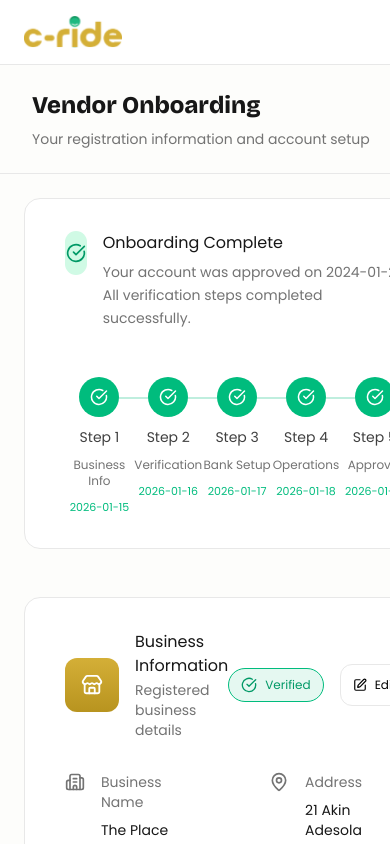
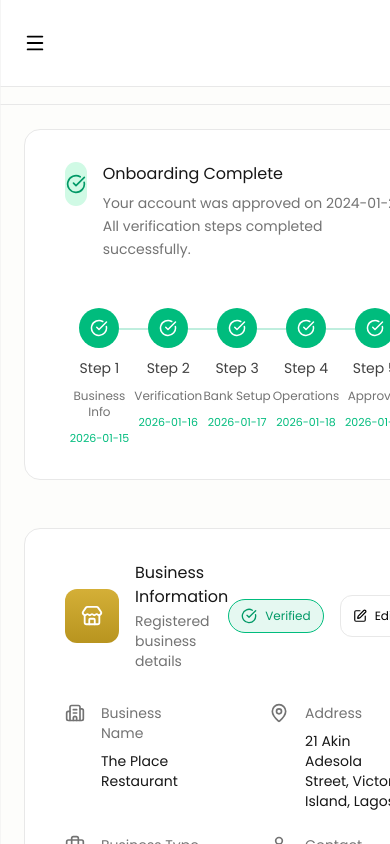
Before and after one commit to C-Ride-Albacorre/frontend-nextjs, a Next.js app: page /vendor/dashboard in a window 390 px wide. Shown: the top 844 px of the page. Built offline with nearby package versions, Linux system fonts and the light colour scheme.

Commit message:
refactor: improve layout structure and styling in onboarding components

```diff
--- a/app/vendor/dashboard/layout.tsx
+++ b/app/vendor/dashboard/layout.tsx
@@ -2,6 +2,7 @@
 
 import { useState } from 'react';
 import Sidebar from '@/features/vendor-dashboard/layout/sidebar';
+import { Menu, MenuIcon } from 'lucide-react';
 
 export default function OnboardingLayout({
   children,
@@ -13,34 +14,42 @@ export default function OnboardingLayout({
   return (
     <div className="relative flex min-h-screen overflow-hidden bg-[#FDFDFB] md:px-8">
       {/* SIDEBAR */}
-      <Sidebar
-        active="onboarding"
-        isOpen={sidebarOpen}
-        onClose={() => setSidebarOpen(false)}
-      />
+      <div className='fixed z-50 overflow-y-scroll h-screen scroll-smooth'>
+        <Sidebar
+          active="onboarding"
+          isOpen={sidebarOpen}
+          onClose={() => setSidebarOpen(false)}
+        />
+      </div>
 
       {/* MAIN WRAPPER */}
       <div
-        className={`
+        className={` md:ml-72
           relative flex-1 transition-transform duration-300 ease-out
           ${sidebarOpen ? 'translate-x-72' : 'translate-x-0'}
         `}
       >
         {/* MOBILE TOP BAR */}
-    { !sidebarOpen&&   <div className="md:hidden flex items-center gap-3 px-6 py-4 border-b border-border bg-white">
+        <div
+          className={`
+    md:hidden fixed top-0 left-0 z-20 w-full
+    flex items-center gap-3
+    px-6 py-8 border-b border-border bg-white
+    transition-all duration-300 ease-out
+    ${
+      sidebarOpen
+        ? 'opacity-0 pointer-events-none -translate-y-2'
+        : 'opacity-100 translate-y-0'
+    }
+  `}
+        >
           <button onClick={() => setSidebarOpen(true)}>
-            <img
-              src="/assets/svg/logo-main.svg"
-              alt="Open menu"
-              className="h-8"
-            />
+            <MenuIcon size={22} />
           </button>
-        </div>}
+        </div>
 
         {/* CONTENT */}
-        <main>
-          {children}
-        </main>
+        <main>{children}</main>
 
         {/* SCRIM (NOT MODAL) */}
         {sidebarOpen && (
--- a/app/vendor/dashboard/page.tsx
+++ b/app/vendor/dashboard/page.tsx
@@ -33,7 +33,7 @@ import { DOCUMENTS } from '@/features/vendor-dashboard/data';
 export default function VendorOnboardingDashboard() {
   return (
     <section>
-      <div className="space-y-6 py-6  ">
+      <div className="space-y-6 py-5  ">
         {/* ================= HEADER ================= */}
 
         <VendorDashboardHeader />
--- a/features/vendor-dashboard/layout/sidebar.tsx
+++ b/features/vendor-dashboard/layout/sidebar.tsx
@@ -36,7 +36,7 @@ export default function Sidebar({ active, isOpen, onClose }: Props) {
       {/* ================= SIDEBAR ================= */}
       <aside
         className={`
-          fixed inset-y-0 left-0 z-50 w-[90%] max-w-xs
+           inset-y-0 left-0 z-50 w-[90%] max-w-xs
           bg-white border-r border-border
           transform transition-transform duration-300
           md:static md:translate-x-0 md:w-72
```
